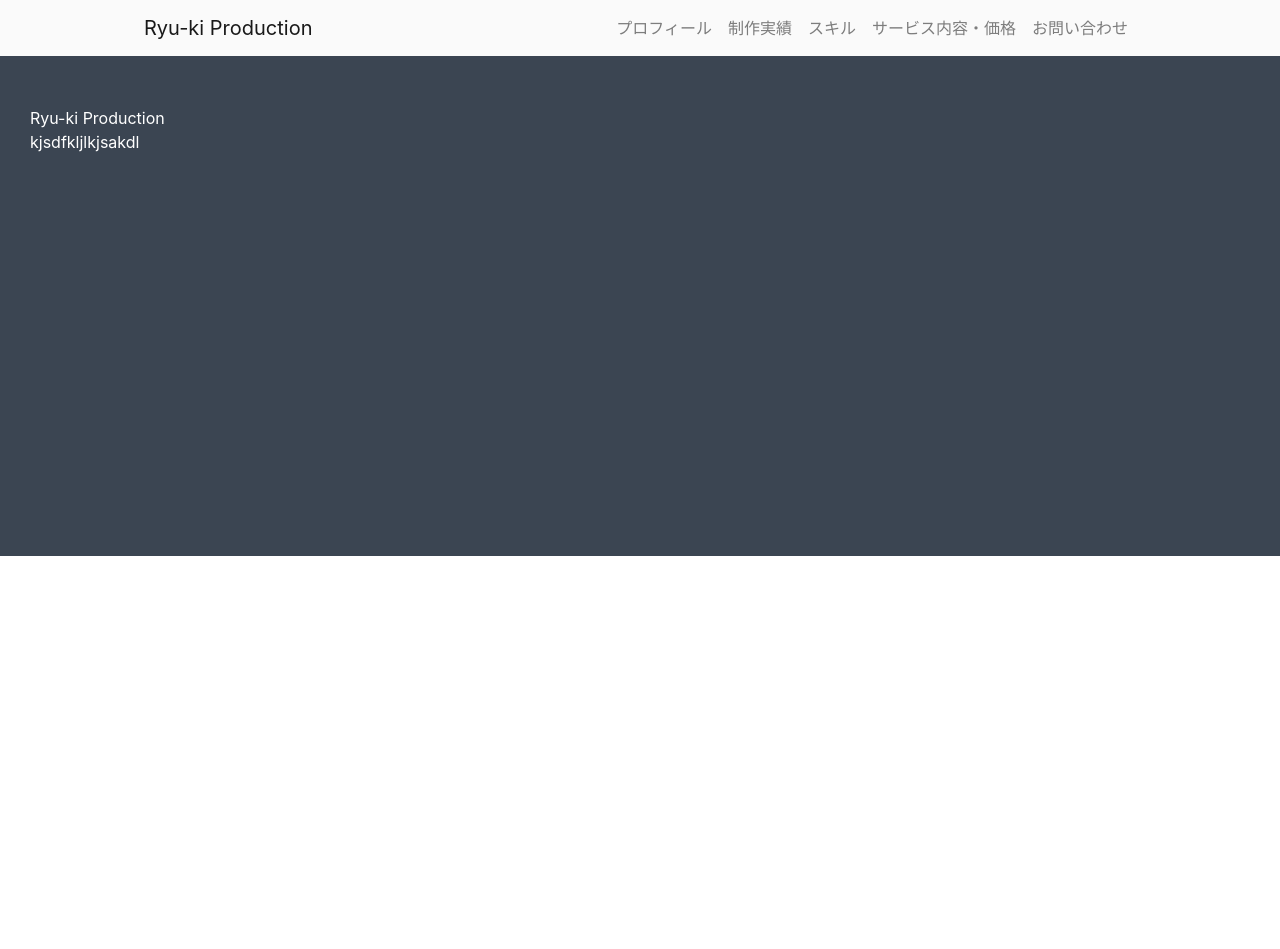
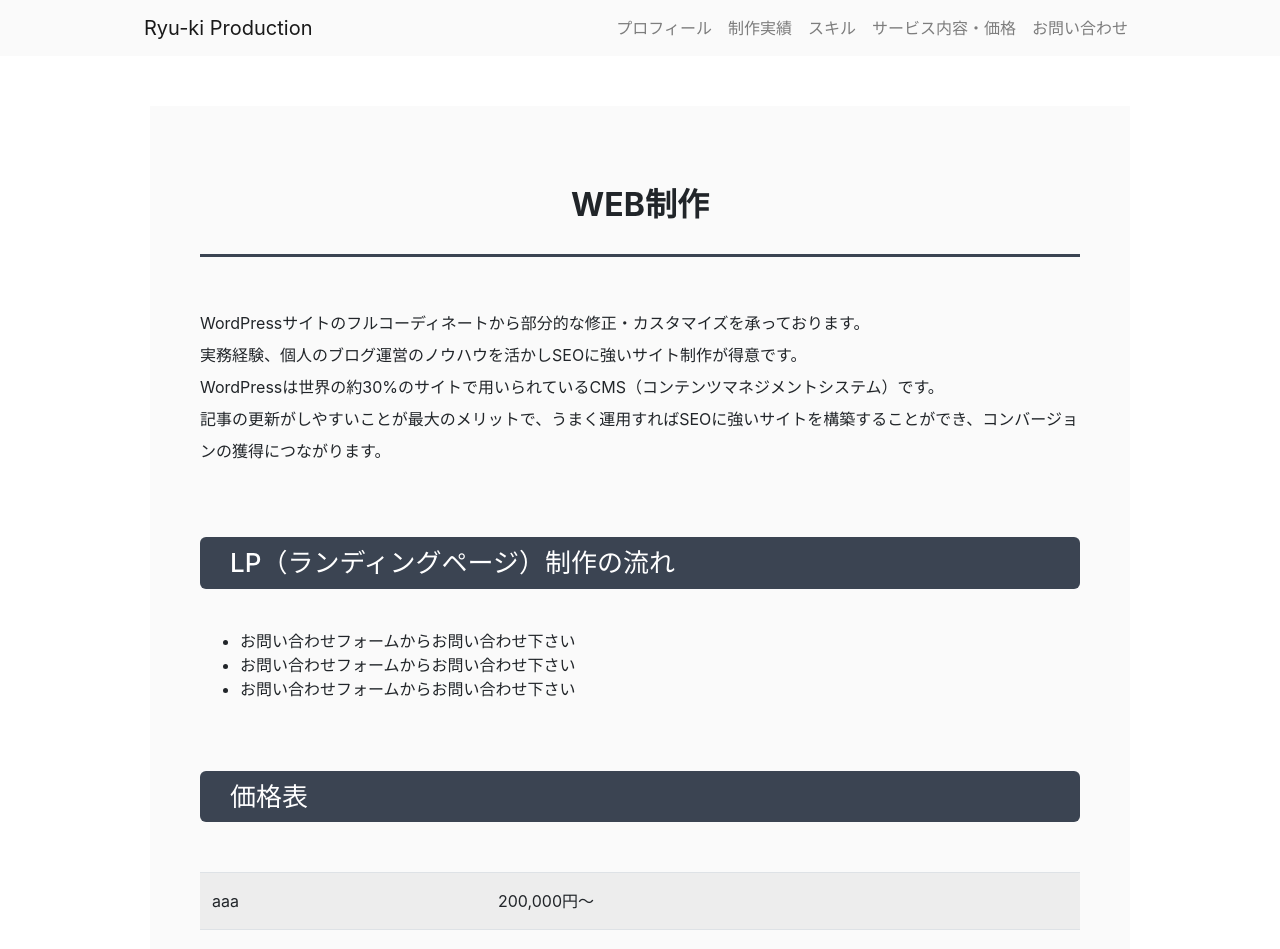
Before and after one commit to rk5155/rk-portforio, a Vue app: page /service/1 in a window 1280 px wide. Shown: the top 949 px of the page. Before the commit the page ends 800 px from the top, so only its background shows below. Built offline with nearby package versions, Linux system fonts and the light colour scheme.

Commit message:
サービス内容の詳細ページを作成した

```diff
--- a/src/components/Content2.vue
+++ b/src/components/Content2.vue
@@ -12,7 +12,8 @@
             </ul>
 
 
-            <a href="" class="content2__btn">詳しく見る</a>
+
+            <router-link class="nav-link content2__btn" :to="servise.url" active-class="link-active" exact>詳しく見る</router-link>
         </div>
 
 
--- a/src/components/Header.vue
+++ b/src/components/Header.vue
@@ -39,7 +39,7 @@ export default {
         },
         {
           text: 'サービス内容・価格',
-          url: '/service'
+          url: '/service/all'
         },
         {
           text: 'お問い合わせ',
--- /dev/null
+++ b/src/components/ServiceDetail.vue
@@ -0,0 +1,60 @@
+<template>
+    <div class="service_detail">
+        <h2>{{ title }}</h2>
+        <p v-html="topText"></p>
+        <h3>{{ h3 }}</h3>
+        <ul>
+            <li v-for="flow in flows" :key="flow">{{ flow }}</li>
+        </ul>
+        <h3>価格表</h3>
+
+        <table class="table table-striped">
+            <tbody>
+
+            <TablePrice v-for="price in prices" v-bind:key="price.id" v-bind:price="price"></TablePrice>
+            </tbody>
+        </table>
+
+    </div>
+</template>
+
+<script>
+import TablePrice from '../components/TablePrice.vue'
+
+export default {
+    props: ['title', 'topText', 'h3', 'flows', 'prices'],
+    components: {
+        TablePrice
+    }
+}
+</script>
+
+<style scoped>
+.service_detail {
+    width: 980px;
+    margin: 50px auto;
+    padding: 80px 50px;
+    background-color: #FAFAFA;
+}
+h2 {
+    text-align: center;
+    margin-bottom: 50px;
+    border-bottom: 3px solid #3B4452;
+    padding-bottom: 30px;
+    font-weight: bold;
+}
+p {
+    line-height: 2.0;
+}
+h3 {
+    margin: 70px 0 40px;
+    background-color: #3B4452;
+    color: #ffffff;
+    padding: 10px 30px;
+    font-size: 26px;
+    border-radius: 6px;
+}
+.table {
+    width: 100%;
+}
+</style>
--- a/src/router.js
+++ b/src/router.js
@@ -33,7 +33,7 @@ export default new Router({
         component: Contact
     },
     {
-        path: '/service',
+        path: '/service/:id',
         component: Service
     }
   ]
--- a/src/serviseData.js
+++ b/src/serviseData.js
@@ -2,10 +2,10 @@ export const serviseData = {
     data: function() {
         return {
           servises: [
-                        { id: 1, h3: "Webサイト制作・カスタマイズ", p: 'テキストテキストテキストテキスト', list1: 'テキスト', list2: 'テキスト', list3: 'テキストテキスト', list4: 'テキスト', class: 'content2__title--red' },
-                        { id: 2, h3: "Webサイト制作・カスタマイズ", p: 'テキストテキストテキストテキスト', list1: 'テキスト', list2: 'テキスト', list3: 'テキストテキスト', list4: 'テキスト', class: 'content2__title--perple'  },
-                        { id: 3, h3: "Webサイト制作・カスタマイズ", p: 'テキストテキストテキストテキスト', list1: 'テキスト', list2: 'テキスト', list3: 'テキストテキスト', list4: 'テキスト', class: 'content2__title--yellow'  },
-                        { id: 4, h3: "Webサイト制作・カスタマイズ", p: 'テキストテキストテキストテキスト', list1: 'テキスト', list2: 'テキスト', list3: 'テキストテキスト', list4: 'テキスト', class: 'content2__title--pink'  }
+                        { id: 1, h3: "Webサイト制作・カスタマイズ", p: 'テキストテキストテキストテキスト', list1: 'テキスト', list2: 'テキスト', list3: 'テキストテキスト', list4: 'テキスト', class: 'content2__title--red', url: '/service/1'},
+                        { id: 2, h3: "Webサイト制作・カスタマイズ", p: 'テキストテキストテキストテキスト', list1: 'テキスト', list2: 'テキスト', list3: 'テキストテキスト', list4: 'テキスト', class: 'content2__title--perple', url: '/service/2' },
+                        { id: 3, h3: "Webサイト制作・カスタマイズ", p: 'テキストテキストテキストテキスト', list1: 'テキスト', list2: 'テキスト', list3: 'テキストテキスト', list4: 'テキスト', class: 'content2__title--yellow', url: '/service/3'},
+                        { id: 4, h3: "Webサイト制作・カスタマイズ", p: 'テキストテキストテキストテキスト', list1: 'テキスト', list2: 'テキスト', list3: 'テキストテキスト', list4: 'テキスト', class: 'content2__title--pink', url: '/service/4' }
                     ],
           prices: [
                         { id: 1, name: "aaa", price: '200,000円〜' },
--- a/src/views/Service.vue
+++ b/src/views/Service.vue
@@ -1,7 +1,19 @@
 <template>
-    <div class="content2">
-        <Content2 v-for="servise in servises" v-bind:key="servise.id" v-bind:servise="servise"></Content2>
+    <div>
+        <div class="content2" v-if="$route.params.id == 'all'">
+            <Content2 v-for="servise in servises" v-bind:key="servise.id" v-bind:servise="servise"></Content2>
+        </div>
+
+        <ServiceDetail v-if="$route.params.id == 1" :title='contentList[0].title' :topText="contentList[0].topText" :h3='contentList[0].h3' :flows='contentList[0].flows' :prices='contentList[0].prices'></ServiceDetail>
+
+        <ServiceDetail v-if="$route.params.id == 2" :title='contentList[1].title' :topText="contentList[1].topText" :h3='contentList[1].h3' :flows='contentList[1].flows' :prices='contentList[1].prices'></ServiceDetail>
+
+        <ServiceDetail v-if="$route.params.id == 3" :title='contentList[2].title' :topText="contentList[2].topText" :h3='contentList[2].h3' :flows='contentList[2].flows' :prices='contentList[2].prices'></ServiceDetail>
+
+        <ServiceDetail v-if="$route.params.id == 4" :title='contentList[3].title' :topText="contentList[3].topText" :h3='contentList[3].h3' :flows='contentList[3].flows' :prices='contentList[3].prices'></ServiceDetail>
+
     </div>
+
 </template>
 
 
@@ -10,12 +22,92 @@ import Content2 from '../components/Content2.vue'
 // @ は省略記法 src 配下を省略できる
 // import { serviseData } from '../serviseData.js' と同じ
 import { serviseData } from '@/serviseData.js'
+import ServiceDetail from '../components/ServiceDetail.vue'
 
 
 export default {
   components: {
-    Content2
+    Content2,
+    ServiceDetail
   },
-  mixins: [ serviseData ]
+  mixins: [ serviseData ],
+  data () {
+    return {
+      contentList: [
+        {
+          title: 'WEB制作',
+          topText: `WordPressサイトのフルコーディネートから部分的な修正・カスタマイズを承っております。<br>
+                    実務経験、個人のブログ運営のノウハウを活かしSEOに強いサイト制作が得意です。<br>
+                    WordPressは世界の約30%のサイトで用いられているCMS（コンテンツマネジメントシステム）です。<br>
+                    記事の更新がしやすいことが最大のメリットで、うまく運用すればSEOに強いサイトを構築することができ、コンバージョンの獲得につながります。`,
+          h3: 'LP（ランディングページ）制作の流れ',
+          flows: ['お問い合わせフォームからお問い合わせ下さい', 'お問い合わせフォームからお問い合わせ下さい', 'お問い合わせフォームからお問い合わせ下さい'],
+          prices: [
+                        { id: 1, name: "aaa", price: '200,000円〜' },
+                        { id: 2, name: 'ssss', price: '200,000円〜' },
+                        { id: 3, name: 'aaa', price: '200,000円〜' },
+                        { id: 4, name: 'aaa', price: '200,000円〜' },
+                        { id: 5, name: 'aaa', price: '200,000円〜' },
+                        { id: 6, name: 'aaa', price: '200,000円〜' },
+                        { id: 7, name: 'aaa', price: '200,000円〜' },
+          ]
+        },
+        {
+          title: 'LP制作',
+          topText: `WordPressサイトのフルコーディネートから部分的な修正・カスタマイズを承っております。<br>
+                    実務経験、個人のブログ運営のノウハウを活かしSEOに強いサイト制作が得意です。<br>
+                    WordPressは世界の約30%のサイトで用いられているCMS（コンテンツマネジメントシステム）です。<br>
+                    記事の更新がしやすいことが最大のメリットで、うまく運用すればSEOに強いサイトを構築することができ、コンバージョンの獲得につながります。`,
+          h3: 'LP（ランディングページ）制作の流れ',
+          flows: ['お問い合わせフォームからお問い合わせ下さい', 'お問い合わせフォームからお問い合わせ下さい', 'お問い合わせフォームからお問い合わせ下さい'],
+          prices: [
+                        { id: 1, name: "aaa", price: '200,000円〜' },
+                        { id: 2, name: 'ssss', price: '200,000円〜' },
+                        { id: 3, name: 'aaa', price: '200,000円〜' },
+                        { id: 4, name: 'aaa', price: '200,000円〜' },
+                        { id: 5, name: 'aaa', price: '200,000円〜' },
+                        { id: 6, name: 'aaa', price: '200,000円〜' },
+                        { id: 7, name: 'aaa', price: '200,000円〜' },
+          ]
+        },
+        {
+          title: 'サイトの保守管理',
+          topText: `WordPressサイトのフルコーディネートから部分的な修正・カスタマイズを承っております。<br>
+                    実務経験、個人のブログ運営のノウハウを活かしSEOに強いサイト制作が得意です。<br>
+                    WordPressは世界の約30%のサイトで用いられているCMS（コンテンツマネジメントシステム）です。<br>
+                    記事の更新がしやすいことが最大のメリットで、うまく運用すればSEOに強いサイトを構築することができ、コンバージョンの獲得につながります。`,
+          h3: 'LP（ランディングページ）制作の流れ',
+          flows: ['お問い合わせフォームからお問い合わせ下さい', 'お問い合わせフォームからお問い合わせ下さい', 'お問い合わせフォームからお問い合わせ下さい'],
+          prices: [
+                        { id: 1, name: "aaa", price: '200,000円〜' },
+                        { id: 2, name: 'ssss', price: '200,000円〜' },
+                        { id: 3, name: 'aaa', price: '200,000円〜' },
+                        { id: 4, name: 'aaa', price: '200,000円〜' },
+                        { id: 5, name: 'aaa', price: '200,000円〜' },
+                        { id: 6, name: 'aaa', price: '200,000円〜' },
+                        { id: 7, name: 'aaa', price: '200,000円〜' },
+          ]
+        },
+        {
+          title: 'xxxxxxxxx',
+          topText: `WordPressサイトのフルコーディネートから部分的な修正・カスタマイズを承っております。<br>
+                    実務経験、個人のブログ運営のノウハウを活かしSEOに強いサイト制作が得意です。<br>
+                    WordPressは世界の約30%のサイトで用いられているCMS（コンテンツマネジメントシステム）です。<br>
+                    記事の更新がしやすいことが最大のメリットで、うまく運用すればSEOに強いサイトを構築することができ、コンバージョンの獲得につながります。`,
+          h3: 'LP（ランディングページ）制作の流れ',
+          flows: ['お問い合わせフォームからお問い合わせ下さい', 'お問い合わせフォームからお問い合わせ下さい', 'お問い合わせフォームからお問い合わせ下さい'],
+          prices: [
+                        { id: 1, name: "aaa", price: '200,000円〜' },
+                        { id: 2, name: 'ssss', price: '200,000円〜' },
+                        { id: 3, name: 'aaa', price: '200,000円〜' },
+                        { id: 4, name: 'aaa', price: '200,000円〜' },
+                        { id: 5, name: 'aaa', price: '200,000円〜' },
+                        { id: 6, name: 'aaa', price: '200,000円〜' },
+                        { id: 7, name: 'aaa', price: '200,000円〜' },
+          ]
+        }
+      ]
+    }
+  }
 }
 </script>
```
